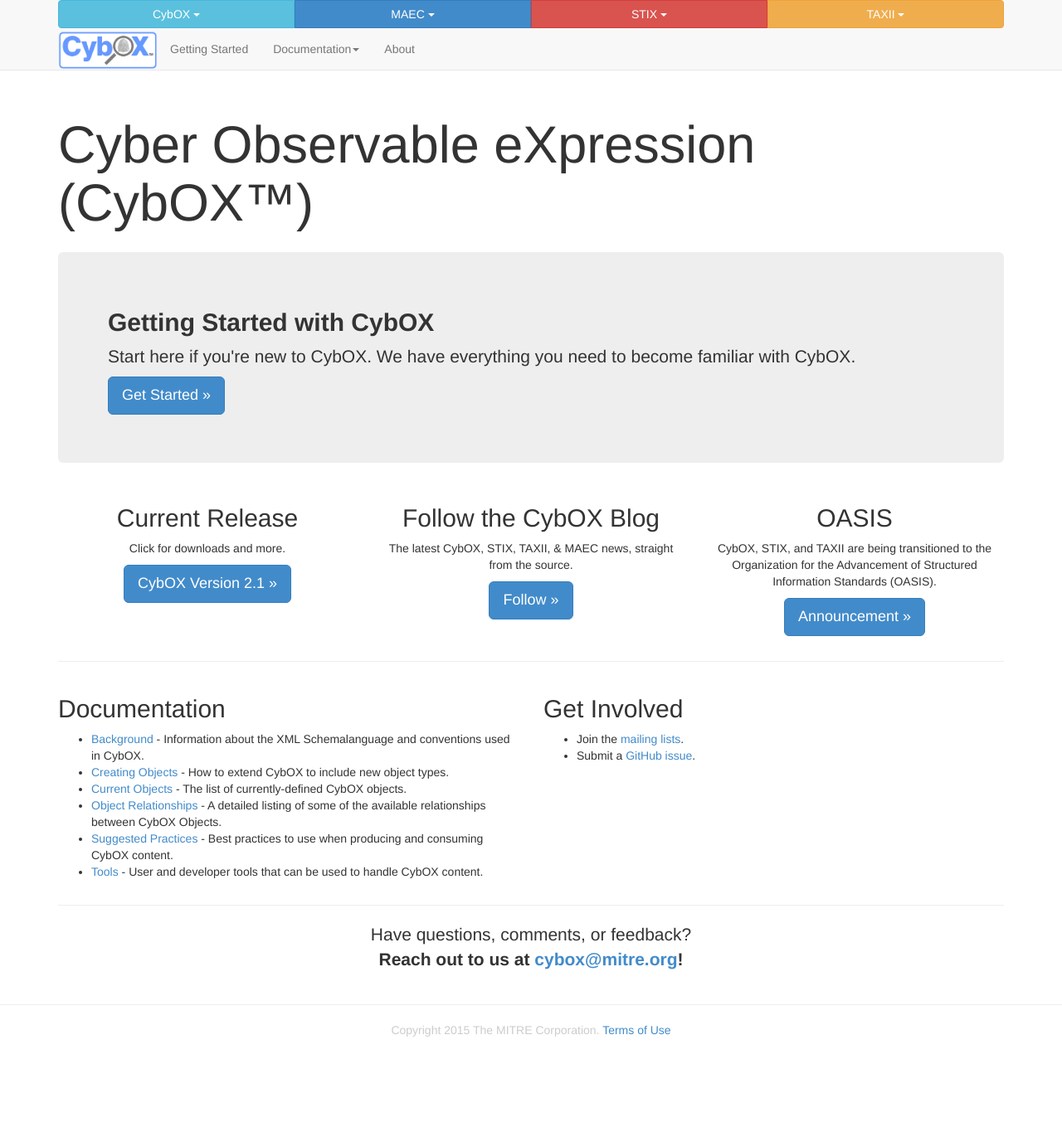
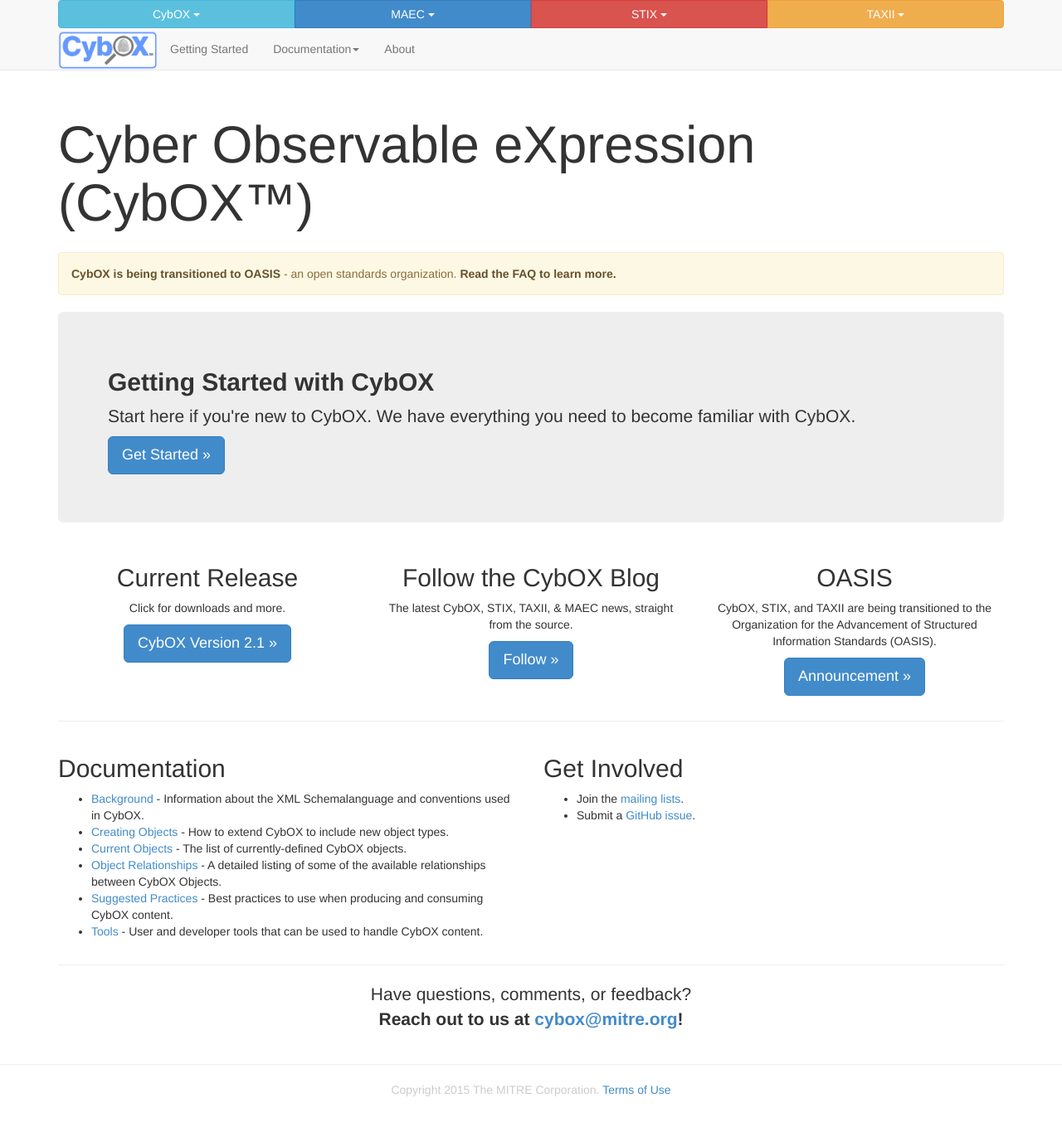
Before and after one commit to CybOXProject/cyboxproject.github.io, a Jekyll site: the page built from index.md, in a window 1280 px wide. Shown: the whole page at 83% size. Built offline with Jekyll 4.4.1, drawn with Linux system fonts in a browser that asks for light colours; Markdown is read by kramdown in place of the engine named in the settings; before the commit the page ends 1293 px from its top, so only the background shows below that.

Commit message:
Added alert about OASIS transition

```diff
--- a/index.md
+++ b/index.md
@@ -6,6 +6,14 @@
 ---
 
 <h1 class="site-title">Cyber Observable eXpression (CybOX™)</h1>
+
+<div class="alert alert-warning" role="alert">
+  <a href="https://www.oasis-open.org/committees/tc_cat.php?cat=security" class="alert-link">
+  CybOX is being transitioned to OASIS </a>
+  - an open standards organization.
+  <a href="https://stixproject.github.io/oasis-faq.pdf" class="alert-link">
+  Read the FAQ to learn more.</a>
+</div>
 
 <div class="jumbotron">
   <h2><strong>Getting Started with CybOX</strong></h2>
```
